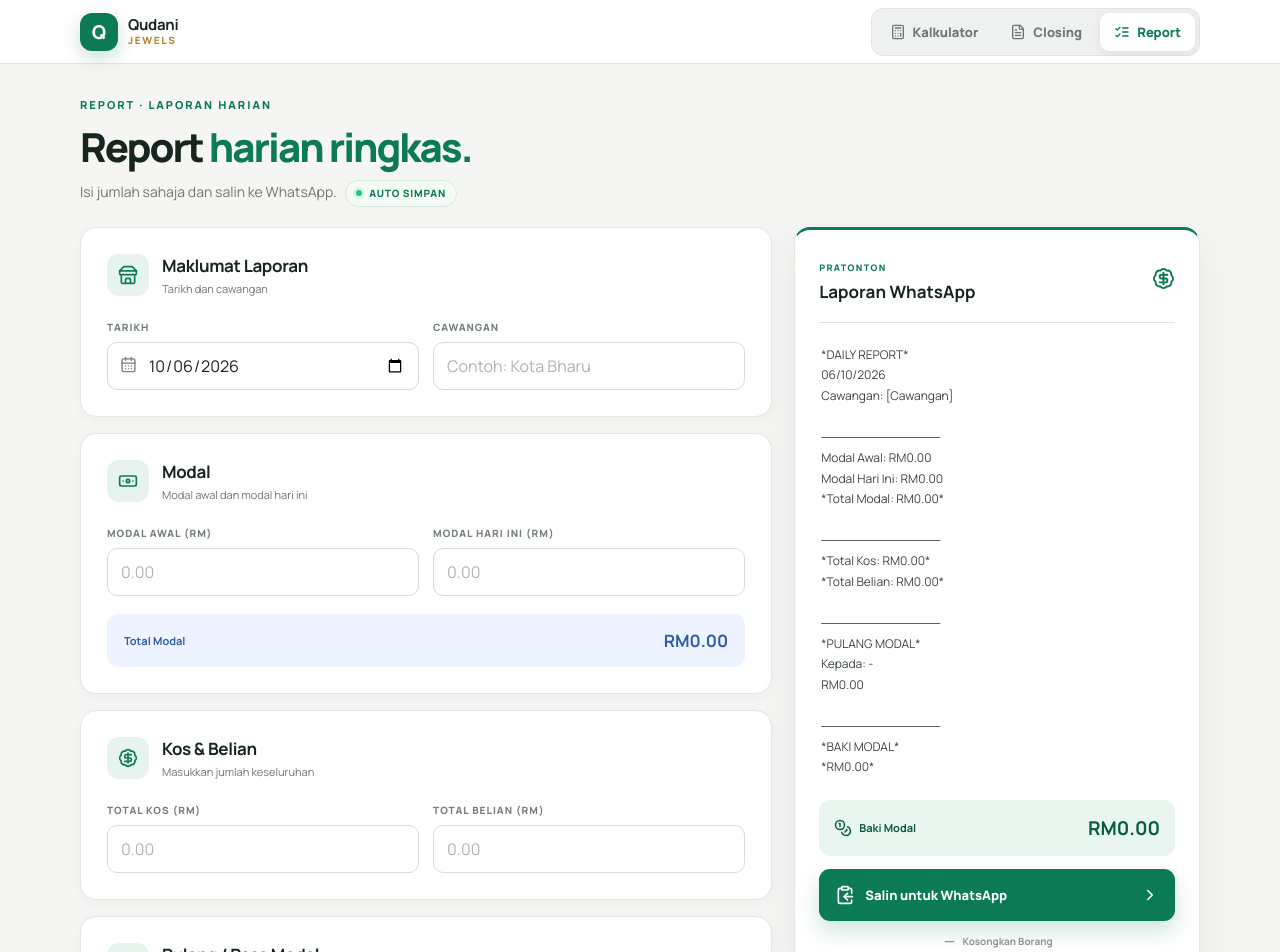
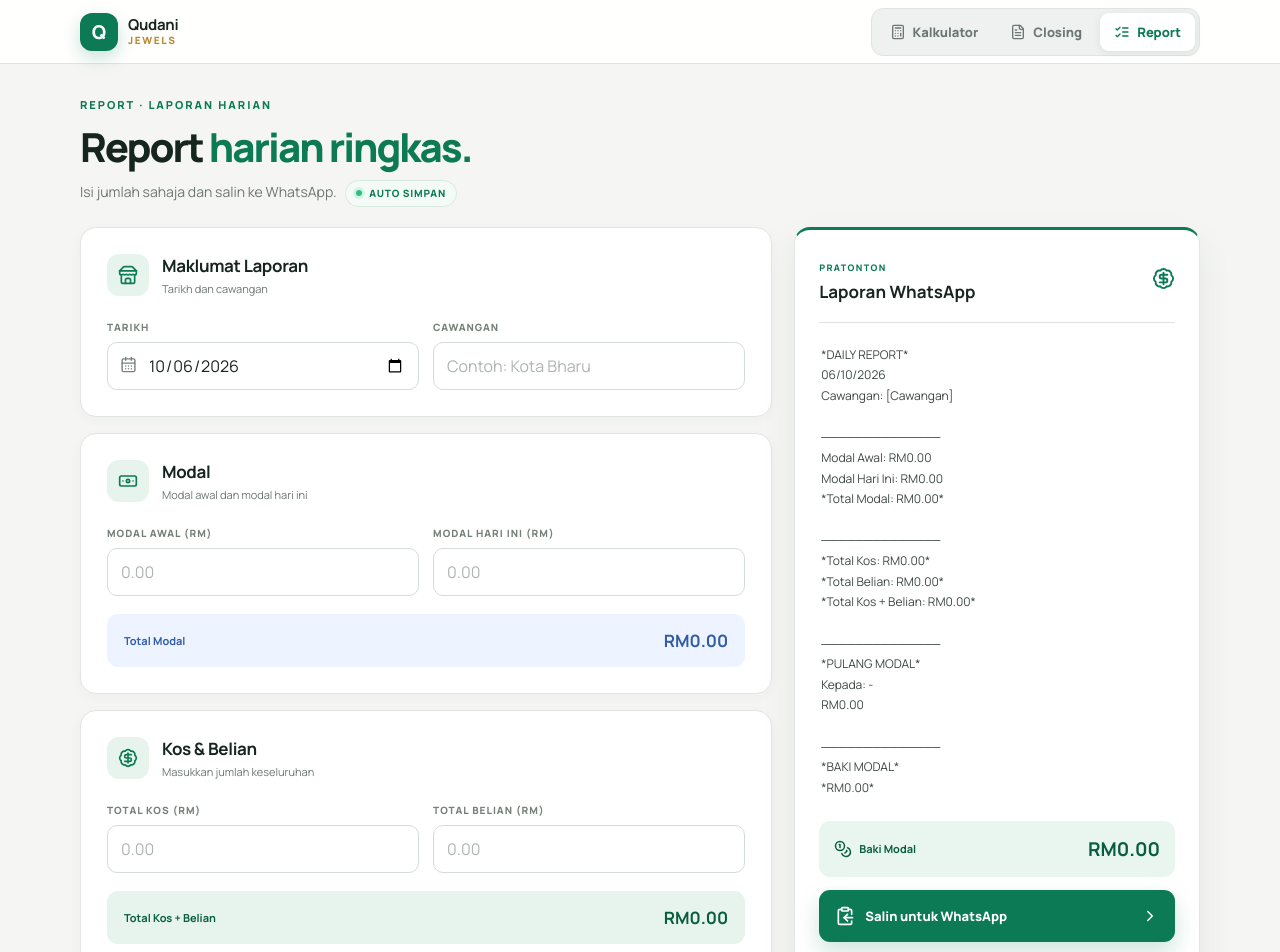
Before and after one commit to idzwebclient/qudani-calculator, a Next.js app: page /report in a window 1280 px wide. Shown: the top 952 px of the page. Built offline with nearby package versions, Linux system fonts and the light colour scheme.

Commit message:
Tambah Total Kos + Belian di halaman Report
Co-Authored-By: Claude Opus 5.5 (1M context) <noreply@anthropic.com>

```diff
--- a/components/simple-report.tsx
+++ b/components/simple-report.tsx
@@ -103,6 +103,7 @@ export function SimpleReport() {
   }, []);
 
   const totalCapital = numberValue(initialCapital) + numberValue(todayCapital);
+  const totalCostsAndPurchases = numberValue(totalCosts) + numberValue(totalPurchases);
   const balance = totalCapital - numberValue(totalPurchases) - numberValue(totalCosts) - numberValue(returnedCapital);
   const returnLabel = returnType === "pass" ? "Pass Modal" : "Pulang Modal";
 
@@ -114,8 +115,8 @@ export function SimpleReport() {
 
   const reportText = useMemo(
     () =>
-      `*DAILY REPORT*\n${formattedDate}\nCawangan: ${branch || "[Cawangan]"}\n\n──────────────\nModal Awal: RM${money(numberValue(initialCapital))}\nModal Hari Ini: RM${money(numberValue(todayCapital))}\n*Total Modal: RM${money(totalCapital)}*\n\n──────────────\n*Total Kos: RM${money(numberValue(totalCosts))}*\n*Total Belian: RM${money(numberValue(totalPurchases))}*\n\n──────────────\n*${returnLabel.toUpperCase()}*\nKepada: ${returnTo || "-"}\nRM${money(numberValue(returnedCapital))}\n\n──────────────\n*BAKI MODAL*\n*RM${money(balance)}*`,
-    [formattedDate, branch, initialCapital, todayCapital, totalCapital, totalCosts, totalPurchases, returnLabel, returnTo, returnedCapital, balance],
+      `*DAILY REPORT*\n${formattedDate}\nCawangan: ${branch || "[Cawangan]"}\n\n──────────────\nModal Awal: RM${money(numberValue(initialCapital))}\nModal Hari Ini: RM${money(numberValue(todayCapital))}\n*Total Modal: RM${money(totalCapital)}*\n\n──────────────\n*Total Kos: RM${money(numberValue(totalCosts))}*\n*Total Belian: RM${money(numberValue(totalPurchases))}*\n*Total Kos + Belian: RM${money(totalCostsAndPurchases)}*\n\n──────────────\n*${returnLabel.toUpperCase()}*\nKepada: ${returnTo || "-"}\nRM${money(numberValue(returnedCapital))}\n\n──────────────\n*BAKI MODAL*\n*RM${money(balance)}*`,
+    [formattedDate, branch, initialCapital, todayCapital, totalCapital, totalCosts, totalPurchases, totalCostsAndPurchases, returnLabel, returnTo, returnedCapital, balance],
   );
 
   const copyReport = async () => {
@@ -177,6 +178,7 @@ export function SimpleReport() {
                 <Field label="TOTAL KOS (RM)"><MoneyInput value={totalCosts} onChange={setTotalCosts} /></Field>
                 <Field label="TOTAL BELIAN (RM)"><MoneyInput value={totalPurchases} onChange={setTotalPurchases} /></Field>
               </div>
+              <div className="subtotal"><span>Total Kos + Belian</span><strong>RM{money(totalCostsAndPurchases)}</strong></div>
             </section>
 
             <section className="card">
```
